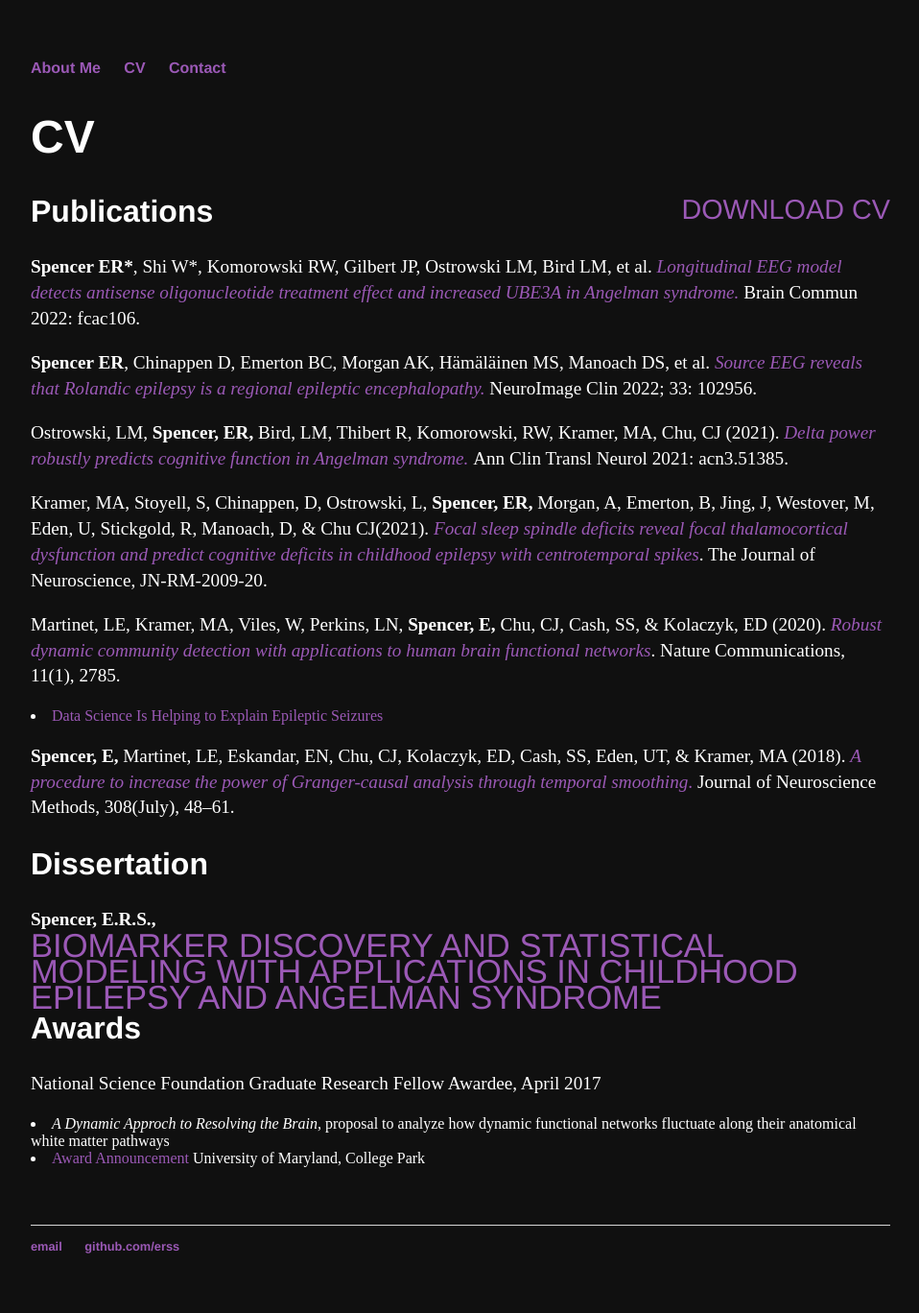
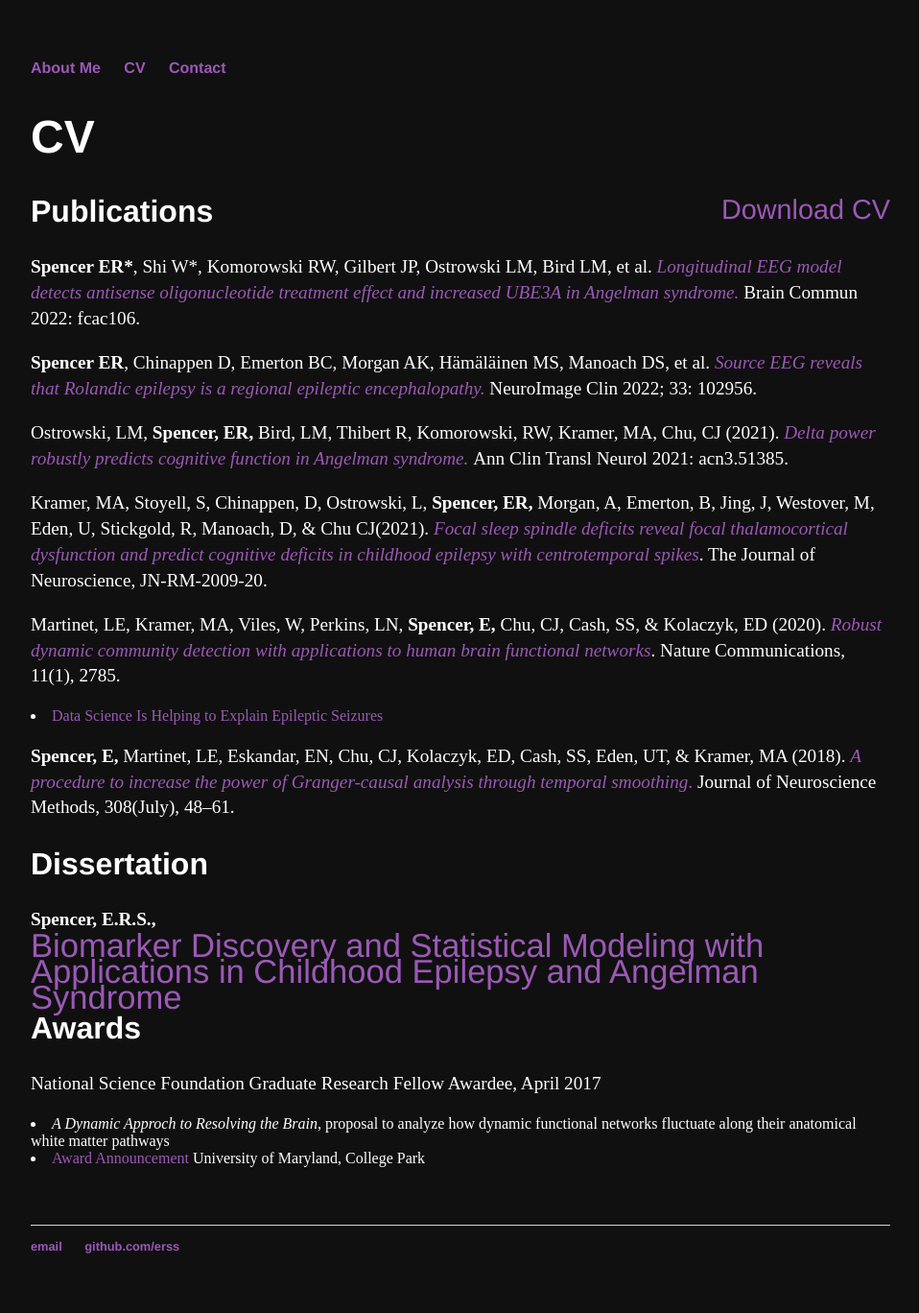
Before and after one commit to erss/erss.github.io, a Jekyll site: the page built from cv/index.html, in a window 1280 px wide. Shown: the whole page at 96% size, without its empty margins (160-1118 px from the left). Built offline with Jekyll 4.4.1, drawn with Linux system fonts in a browser that asks for light colours.

Commit message:
Update main.css

```diff
--- a/css/main.css
+++ b/css/main.css
@@ -29,4 +29,4 @@ ul.posts li { list-style: none; }
 .cv h2 { font-size: 2em; }
 .cv address, .cv .download { font-family: 'Helvetica', 'Arial', 'Sans-Serif'; }
 .cv address, .cv p { font-size: 1.2em; }
-.cv .download { float: right; font-size: 1.8em; text-transform: uppercase; }
+.cv .download { float: right; font-size: 1.8em;} /*  text-transform: uppercase;  */
```
